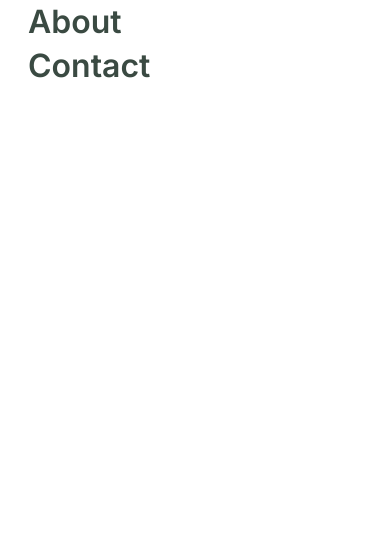
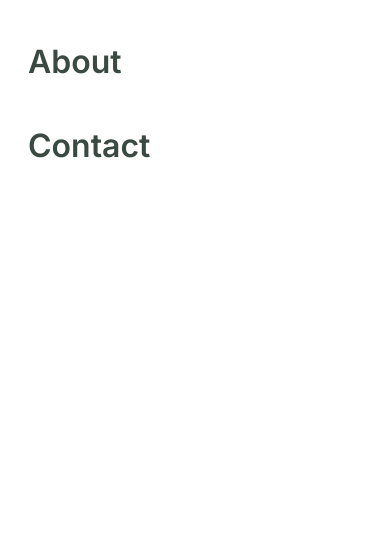
Before and after one commit to M-Anwar-Hussaini/Portfolio, a website: page index.html in a window 390 px wide. Both pictures are taken after a click on the picture 350 px from the left and 40 px from the top of the page. Shown: the part 103-658 px from the top of the page. Drawn offline with Linux system fonts and the light colour scheme.

Commit message:
Update responsive.css file to look similar to figma design

```diff
--- a/css/responsive.css
+++ b/css/responsive.css
@@ -130,8 +130,7 @@
   *********************/
   .mobile-nav {
     position: fixed;
-    top: 0;
-    left: 100%;
+    top: -100vh;
     width: 100%;
     height: 100vh;
     display: block;
@@ -139,10 +138,11 @@
     z-index: 100;
     padding: 2.8rem;
     transition: ease 0.4s;
+    border-radius: 0 0 5rem 5rem;
   }
 
   .mobile-nav.is-active {
-    left: 0;
+    top: 0;
   }
 
   .mobile-nav-header {
@@ -156,6 +156,12 @@
     cursor: pointer;
   }
 
+  .mobile-menu {
+    display: flex;
+    flex-direction: column;
+    gap: 4rem;
+  }
+
   .mobile-menu a {
     font-size: 3.2rem;
     font-weight: 600;
```
